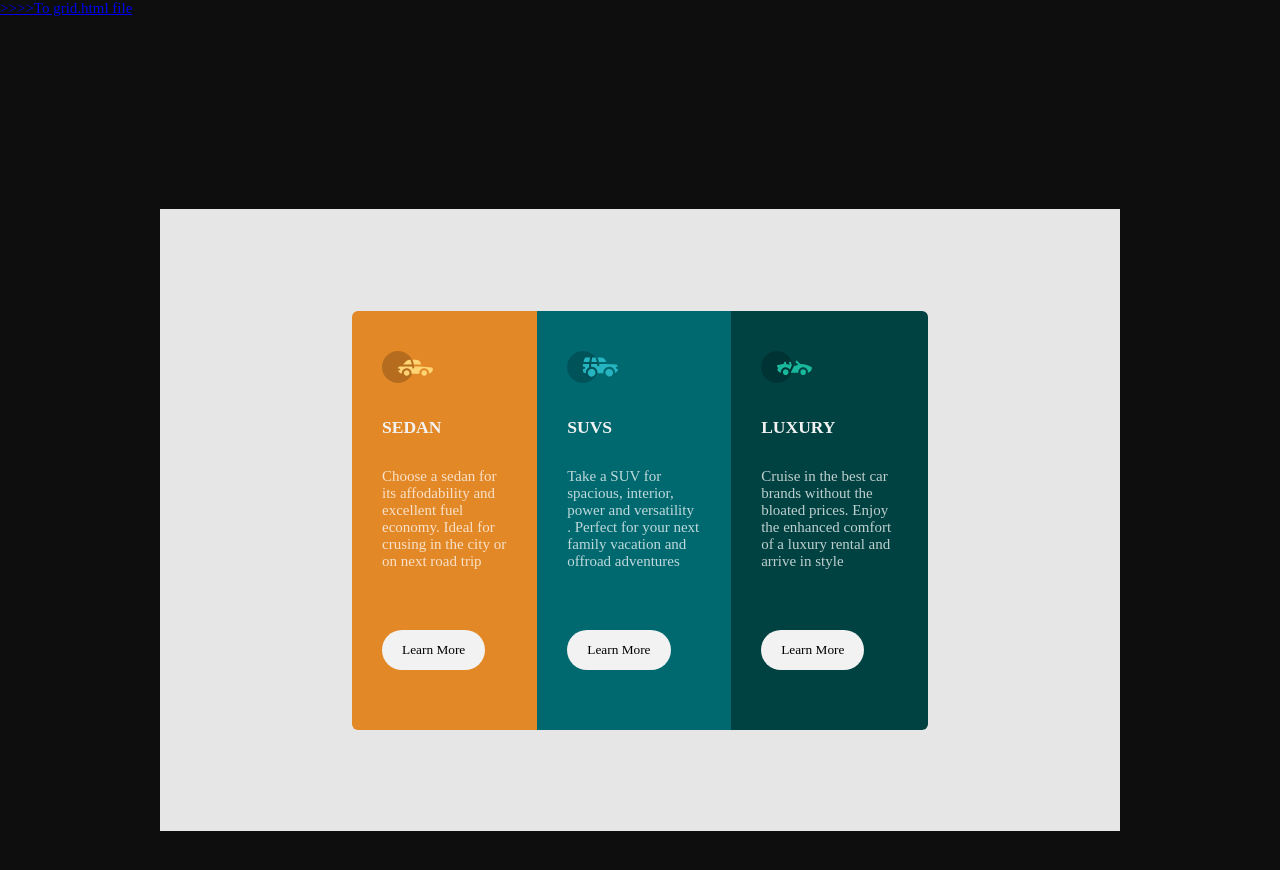
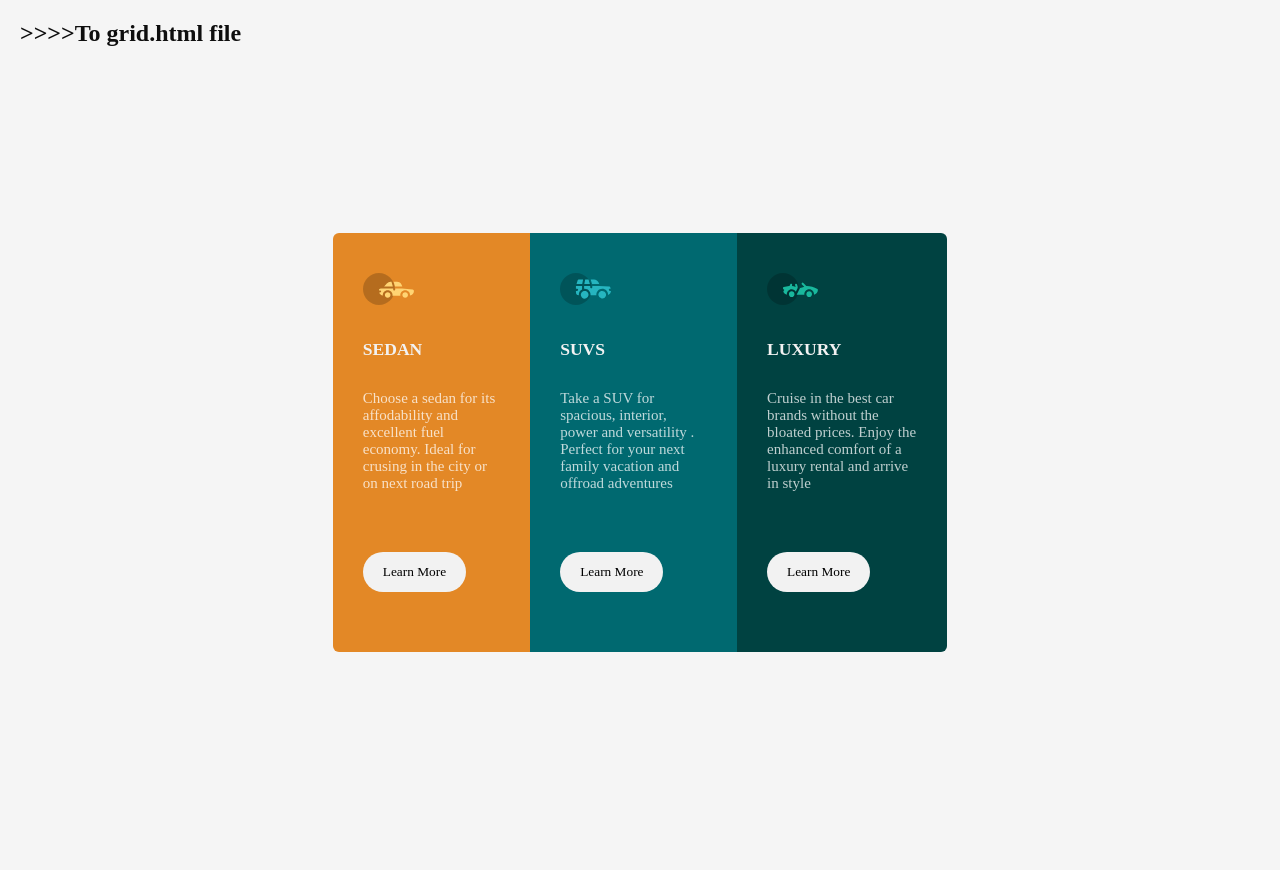
Before and after one commit to mirera/css-layerouts, a plain HTML site: page index.html in a window 1280 px wide. Drawn offline with Linux system fonts and the light colour scheme; a web font is replaced by a local one.

Commit message:
centered the card

```diff
--- a/index.css
+++ b/index.css
@@ -7,17 +7,17 @@
     box-sizing: border-box;
 }
 body{
-    background-color: #0e0e0e;
+    background-color: whitesmoke;
     font-size: 15px;
 }
 .main-container{
-    background-color: hsl(0, 0%, 90%);
-    width: 75%;
-    margin: auto;
+    /*background-color: hsl(0, 0%, 90%);*/
+    width: 80%;
+    margin: 5% auto;
     height: 622px;
     display: flex;
     align-items: center;
-    margin-top: 15%;
+    /*margin-top: 15%; */
 }
 .mid-content{
     display: flex;
@@ -83,3 +83,20 @@ body{
     margin: auto;
     cursor: pointer;
 }
+
+
+.header{
+    background: whitesmoke;
+    padding: 20px;
+
+}
+.header a{
+    text-decoration: none;
+    color: #0e0e0e;
+    font-size: 24px;
+    font-weight: 800;
+
+}
+a:hover{
+    color: orangered;
+}
```
